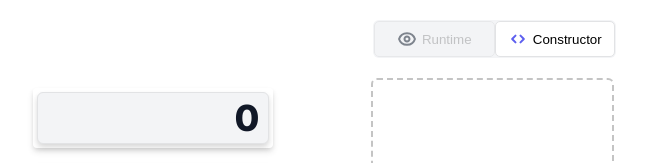
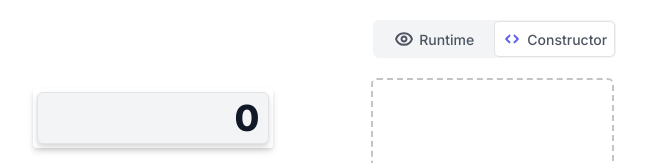
Before and after one commit to Aytcavdep/Calculator-constructor, a React (Create React App) app: page / in a window 1280 px wide. Shown: the top 163 px of the page, without its empty margins (279-925 px from the left). Built offline with nearby package versions, Linux system fonts and the light colour scheme.

Commit message:
fix style switch button

```diff
--- a/src/component/Button/Button.scss
+++ b/src/component/Button/Button.scss
@@ -26,14 +26,20 @@
     align-items: center;
     justify-content: center;
     user-select: none;
+    font-family: 'Inter';
+    font-style: normal;
+    font-weight: 500;
+    font-size: 14px;
+    line-height: 15px;
+    color: #4d5562;
 
     span {
       margin-left: 5px;
     }
 
     &[disabled] {
+      border: none;
       cursor: not-allowed;
-      opacity: 0.7;
       background: #f3f4f6;
 
       svg > path {
```
